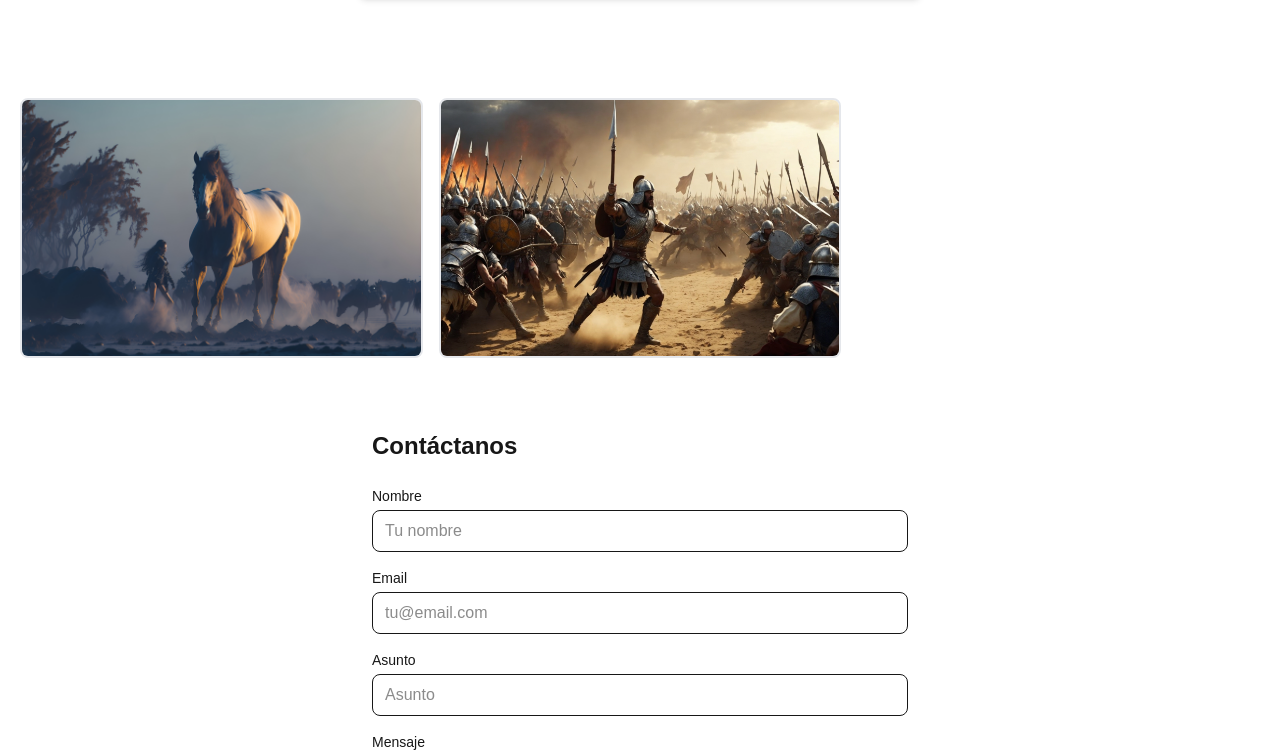
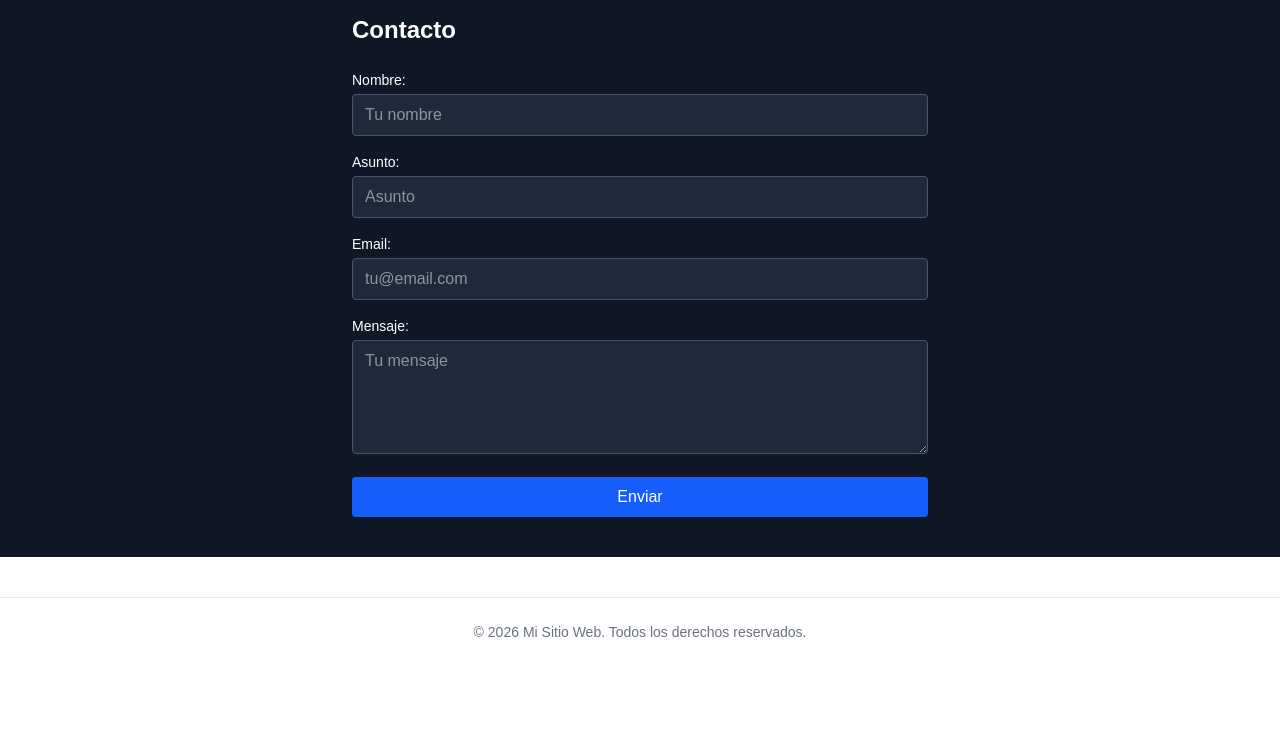
Before and after one commit to luisangelromerosanchez5-bot/mi-sitio-nextjs, a Next.js app: page / in a window 1280 px wide. Shown: the part 1110-1864 px from the top of the page. After the commit the page ends 1776 px from the top, so only its background shows below. Built offline with nearby package versions, Linux system fonts and the light colour scheme.

Commit message:
fix(contact): update ContactForm with dark background style

```diff
--- a/components/ContactForm.tsx
+++ b/components/ContactForm.tsx
@@ -9,46 +9,44 @@ export default function ContactForm() {
   const [state, formAction, isPending] = useActionState(submitContact, initialState);
 
   return (
-    <section className="max-w-xl mx-auto px-5 py-10">
-      <h2 className="text-2xl font-bold mb-6">Contáctanos</h2>
+    <section className="bg-gray-900 text-white px-5 py-10">
+      <div className="max-w-xl mx-auto">
+        <h2 className="text-2xl font-bold mb-6">Contacto</h2>
         <form action={formAction} className="flex flex-col gap-4">
           <div>
-          <label className="block text-sm font-medium mb-1">Nombre</label>
+            <label className="block text-sm font-medium mb-1">Nombre:</label>
             <input name="nombre" type="text"
-            className="w-full border rounded-lg px-3 py-2 focus:outline-none focus:ring-2 focus:ring-blue-500"
+              className="w-full border border-gray-600 bg-gray-800 rounded px-3 py-2 focus:outline-none focus:ring-2 focus:ring-blue-500"
               placeholder="Tu nombre" />
           </div>
           <div>
-          <label className="block text-sm font-medium mb-1">Email</label>
+            <label className="block text-sm font-medium mb-1">Asunto:</label>
+            <input name="asunto" type="text"
+              className="w-full border border-gray-600 bg-gray-800 rounded px-3 py-2 focus:outline-none focus:ring-2 focus:ring-blue-500"
+              placeholder="Asunto" />
+          </div>
+          <div>
+            <label className="block text-sm font-medium mb-1">Email:</label>
             <input name="email" type="email"
-            className="w-full border rounded-lg px-3 py-2 focus:outline-none focus:ring-2 focus:ring-blue-500"
+              className="w-full border border-gray-600 bg-gray-800 rounded px-3 py-2 focus:outline-none focus:ring-2 focus:ring-blue-500"
               placeholder="tu@email.com" />
           </div>
           <div>
-          <label className="block text-sm font-medium mb-1">Asunto</label>
-          <input name="asunto" type="text"
-            className="w-full border rounded-lg px-3 py-2 focus:outline-none focus:ring-2 focus:ring-blue-500"
-            placeholder="Asunto" />
-        </div>
-        <div>
-          <label className="block text-sm font-medium mb-1">Mensaje</label>
+            <label className="block text-sm font-medium mb-1">Mensaje:</label>
             <textarea name="mensaje" rows={4}
-            className="w-full border rounded-lg px-3 py-2 focus:outline-none focus:ring-2 focus:ring-blue-500"
+              className="w-full border border-gray-600 bg-gray-800 rounded px-3 py-2 focus:outline-none focus:ring-2 focus:ring-blue-500"
               placeholder="Tu mensaje" />
           </div>
 
-        {state?.error && (
-          <p className="text-red-500 text-sm">{state.error}</p>
-        )}
-        {state?.success && (
-          <p className="text-green-500 text-sm">{state.success}</p>
-        )}
+          {state?.error && <p className="text-red-400 text-sm">{state.error}</p>}
+          {state?.success && <p className="text-green-400 text-sm">{state.success}</p>}
 
           <button type="submit" disabled={isPending}
-          className="bg-blue-600 text-white rounded-lg px-4 py-2 hover:bg-blue-700 disabled:opacity-50">
+            className="bg-blue-600 text-white rounded px-4 py-2 hover:bg-blue-700 disabled:opacity-50">
             {isPending ? "Enviando..." : "Enviar"}
           </button>
         </form>
+      </div>
     </section>
   );
 }
--- a/components/HeroSection.tsx
+++ b/components/HeroSection.tsx
@@ -2,7 +2,7 @@ interface HeroSectionProps { imageSrc: string; imageAlt: string; }
 
 export default function HeroSection({ imageSrc, imageAlt }: HeroSectionProps) {
   return (
-    <section className="relative w-full h-screen bg-gray-800 overflow-hidden">
+    <section className="w-full h-64 md:h-96 overflow-hidden">
       <img src={imageSrc} alt={imageAlt} className="w-full h-full object-cover" />
     </section>
   );
--- a/next.config.ts
+++ b/next.config.ts
@@ -1,8 +1,10 @@
 import type { NextConfig } from "next";
 
 const nextConfig: NextConfig = {
-  /* config options here */
   reactCompiler: true,
+  images: {
+    unoptimized: true,
+  },
 };
 
 export default nextConfig;
```
Lines whose indentation alone changed are shown as unchanged.
